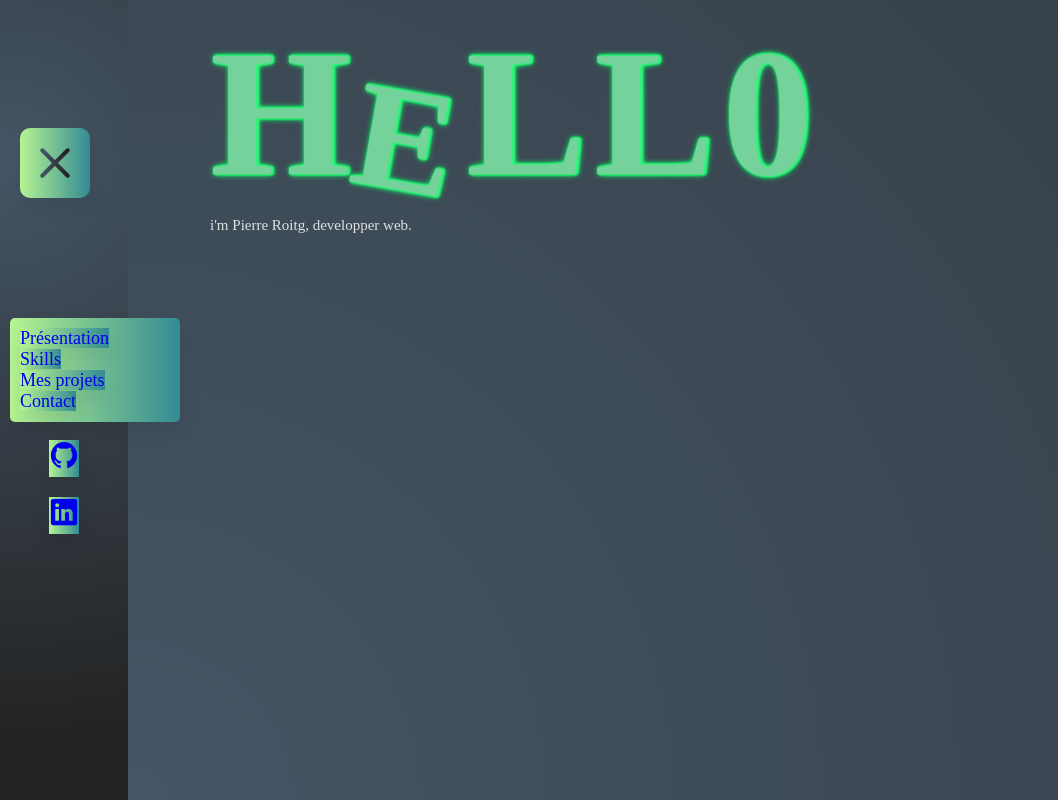
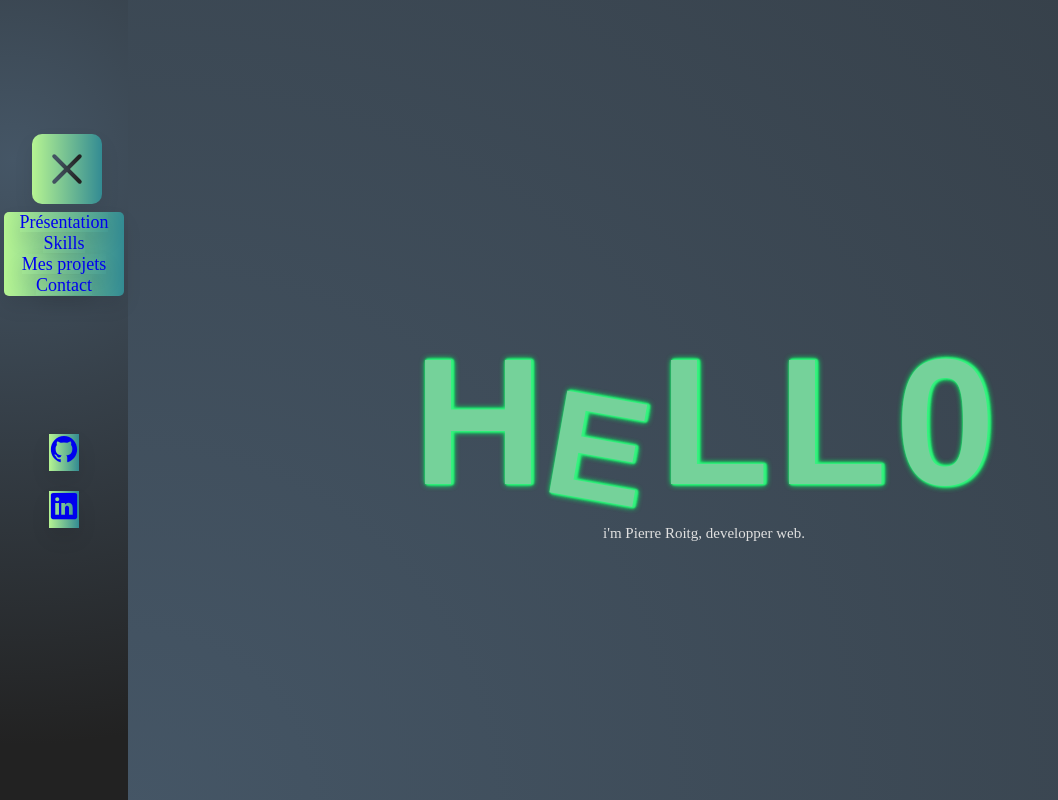
Before and after one commit to pierre273366/Portfolio-frontend, a plain HTML site: page index.html in a window 1280 px wide. Both pictures are taken after a click on the element 55 px from the left and 215 px from the top of the page. Shown: the top 800 px of the page, without its empty margins (0-1058 px from the left). Drawn offline with nearby package versions, Linux system fonts and the light colour scheme; a web font is replaced by a local one.

Commit message:
modif accueil

```diff
--- a/index.html
+++ b/index.html
@@ -6,6 +6,12 @@
     <meta charset="utf-8" />
     <meta name="description" content="Portfolio by Pierre Roitg" />
     <title>My Portfolio</title>
+    <link rel="preconnect" href="https://fonts.googleapis.com" />
+    <link rel="preconnect" href="https://fonts.gstatic.com" crossorigin />
+    <link
+      href="https://fonts.googleapis.com/css2?family=Outfit:wght@100..900&family=Tilt+Neon&family=Tourney:ital,wght@0,100..900;1,100..900&display=swap"
+      rel="stylesheet"
+    />
   </head>
   <body>
     <div class="container">
@@ -36,8 +42,8 @@
 
       <div class="main-content">
         <div id="accueil">
-          <div id="hello">
-            <h1 class="text">
+          <div>
+            <h1 id="text">
               <span class="letter letter-1">H</span>
               <span class="letter letter-2">E</span>
               <span class="letter letter-3">L</span>
--- a/style.css
+++ b/style.css
@@ -6,19 +6,14 @@
 
 body {
   display: flex;
-  width: 100vw;
+  width: 90%;
+  margin-left: 10%;
   background: radial-gradient(
     circle at 10% 20%,
     rgb(69, 86, 102) 0%,
     rgb(34, 34, 34) 90%
   );
   color: #e0e0e0;
-}
-
-.container {
-  display: flex;
-  margin-left: 200px;
-  box-sizing: border-box;
 }
 
 #sidebar {
@@ -37,7 +32,7 @@ body {
 }
 
 .toggle {
-  margin-left: 20px;
+  margin-left: 25%;
   position: relative;
   width: 70px;
   height: 70px;
@@ -93,30 +88,18 @@ body {
 .menuNav {
   display: none;
   position: relative;
-  top: 120px;
-  left: 10px;
+  margin: 8px auto;
   background: linear-gradient(to right, rgb(182, 244, 146), rgb(51, 139, 147));
   box-shadow: 0 10px 20px rgba(0, 0, 0, 0.08);
-  padding: 10px;
   border-radius: 5px;
-  width: 150px;
-  flex-direction: column;
-}
-
-.menu ul {
-  list-style-type: none;
-  padding: 0;
-  margin: 0;
-}
-
-.menu li {
-  margin: 10px 0;
+  width: 120px;
+  text-align: center;
 }
 
 .menuNav a {
-  background: linear-gradient(to right, rgb(182, 244, 146), rgb(51, 139, 147));
   box-shadow: 0 10px 20px rgba(0, 0, 0, 0.08);
   text-decoration: none;
+  cursor: pointer;
   font-size: 18px;
 }
 
@@ -137,19 +120,19 @@ body {
 }
 
 .main-content {
-  padding: 10px;
+  padding: 30px;
 }
 
 #accueil {
   height: 100vh;
-}
-
-#hello {
+  display: flex;
+  align-items: center;
   justify-content: center;
-  align-items: center;
 }
 
 h1 .letter {
+  font-family: "Tourney", sans-serif;
+  font-optical-sizing: auto;
   font-size: 180px;
   color: #75d29a;
   text-shadow: 0.1vw 0vw 0.25vw #38f380, 0.15vw 0vw 0.25vw #38f380,
@@ -173,11 +156,14 @@ h1 .letter {
 }
 
 h1 .letter-2 {
+  font-family: "Tourney", sans-serif;
+  font-optical-sizing: auto;
   font-size: 150px;
   transform: translate(-0.2rem, 1rem) rotate(10deg);
 }
 
 #soustitre {
+  text-align: center;
   font-size: 15px;
 }
 
```
